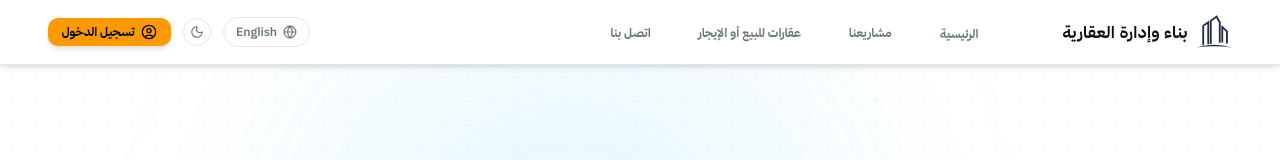
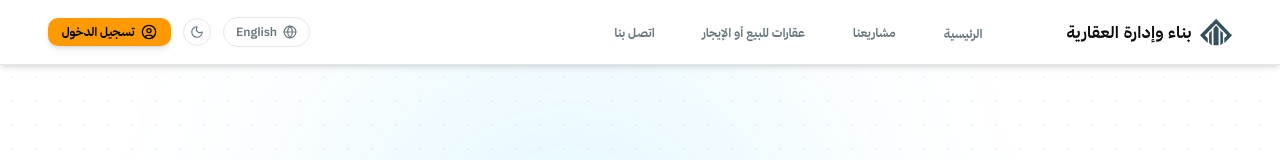
Before and after one commit to az2oo1/bina-and-edarah, a React (Vite) app: page / in a window 1280 px wide. Shown: the top 160 px of the page. Built offline with nearby package versions, Linux system fonts and the light colour scheme; no server answers.

Commit message:
logo implmentation

```diff
--- a/server.ts
+++ b/server.ts
@@ -5,6 +5,7 @@ import nodemailer from "nodemailer";
 import { createServer as createViteServer } from "vite";
 import { prisma } from "./src/lib/db.js";
 import { fetchTechHubProperties, fetchTechHubContracts } from "./src/lib/techhub.js";
+import { emailLogoSvg } from "./src/lib/logo.js";
 import fs from "fs";
 import csvParser from "csv-parser";
 import { Readable } from "stream";
@@ -118,9 +119,7 @@ async function sendCallbackEmailNotification(req?: any) {
     const formattedFrom = from.includes("<") ? from : `"بناء وإدارة العقارية | Benaa & Edara" <${from}>`;
     const fromDomain = from.includes('@') ? from.split('@')[1].trim().replace('>', '') : 'benaa-edara.com';
 
-    const logoHtml = settings?.logoUrl
-      ? `<img src="${siteUrl}/settings-logo.png" alt="بناء وإدارة العقارية | Benaa & Edara" style="max-height: 55px; width: auto; display: block; margin: 0 auto;" />`
-      : `<span style="font-size: 22px; font-weight: 800; color: #111827; font-family: 'Cairo', sans-serif; display: block; text-align: center; letter-spacing: -0.5px;">بناء وإدارة <span style="color: #D4AF37;">|</span> Benaa & Edara</span>`;
+    const logoHtml = emailLogoSvg();
 
     const emailSubject = "طلب جديد على المنصة / New Request on Platform";
     const htmlContent = `
@@ -295,9 +294,7 @@ async function sendReplyEmailNotification(callbackRequest: any, replyText: strin
       ? `Re: رد على طلبك / Reply to your request - بناء وإدارة`
       : `رد على طلبك / Reply to your request - بناء وإدارة`;
 
-    const logoHtml = settings?.logoUrl
-      ? `<img src="${siteUrl}/settings-logo.png" alt="بناء وإدارة العقارية | Benaa & Edara" style="max-height: 55px; width: auto; display: block; margin: 0 auto;" />`
-      : `<span style="font-size: 22px; font-weight: 800; color: #111827; font-family: 'Cairo', sans-serif; display: block; text-align: center; letter-spacing: -0.5px;">بناء وإدارة <span style="color: #D4AF37;">|</span> Benaa & Edara</span>`;
+    const logoHtml = emailLogoSvg();
 
     const htmlContent = `
       <!DOCTYPE html>
--- a/src/App.tsx
+++ b/src/App.tsx
@@ -105,13 +105,10 @@ function Navbar() {
         <div className="flex justify-between h-16">
           <div className="flex items-center">
             <Link to="/" className="flex-shrink-0 flex items-center gap-2 mr-12 lg:mr-20 sm:rtl:ml-12 sm:rtl:mr-0 lg:rtl:ml-20 group">
-              {theme === 'dark' ? (
-                <div className="bg-white rounded-lg p-1 shadow-md flex-shrink-0">
-                  <Logo className="h-8 w-8 text-slate-950" logoUrl={logoUrl} />
-                </div>
-              ) : (
-                <Logo className="h-9 w-9 flex-shrink-0 text-slate-800" logoUrl={logoUrl} />
-              )}
+              <Logo
+                className={`h-8 w-8 flex-shrink-0 ${theme === 'dark' ? 'text-white' : 'text-[#34505e]'}`}
+                logoUrl={logoUrl}
+              />
               <span className="font-bold text-base text-foreground tracking-wide hidden md:block">{t('hero.title')}</span>
             </Link>
             <div className="hidden sm:flex items-center gap-6 lg:gap-10">
@@ -311,13 +308,10 @@ function Footer() {
           <div className="flex flex-col md:flex-row justify-between items-center gap-4">
             {/* Logo & Name */}
             <div className="flex items-center gap-2">
-              {theme === 'dark' ? (
-                <div className="bg-white rounded-lg p-1 shadow-md">
-                  <Logo className="h-6 w-6 text-slate-950" logoUrl={logoUrl} />
-                </div>
-              ) : (
-                <Logo className="h-7 w-7 text-slate-800" logoUrl={logoUrl} />
-              )}
+              <Logo
+                className={`h-6 w-6 flex-shrink-0 ${theme === 'dark' ? 'text-white' : 'text-[#34505e]'}`}
+                logoUrl={logoUrl}
+              />
               <span className="font-bold text-foreground text-xs select-none">{language === 'ar' ? 'شركة بناء وإدارة العقارية' : 'Benaa & Edara'}</span>
             </div>
 
--- a/src/components/Logo.tsx
+++ b/src/components/Logo.tsx
@@ -1,4 +1,5 @@
 import React from 'react';
+import { LOGO_SVG } from '../lib/logo';
 
 interface LogoProps {
   className?: string;
@@ -17,23 +18,12 @@ export function Logo({ className = "w-12 h-12", logoUrl }: LogoProps) {
     );
   }
 
+  // Brand SVG (currentColor) — fills its container and follows the text color,
+  // so it can be tinted (e.g. white in dark mode) via a text-color utility class.
   return (
-    <svg
-      viewBox="0 0 100 100"
-      xmlns="http://www.w3.org/2000/svg"
-      className={className}
-    >
-      <path d="M 1,93 Q 50,78 99,93 Q 50,86 1,93 Z" fill="currentColor" />
-      <g stroke="currentColor" strokeWidth="5" strokeLinejoin="miter" strokeLinecap="butt" fill="none">
-        {/* Left Building */}
-        <path d="M 20,86.5 V 33 L 34,23 V 84" />
-
-        {/* Middle Building */}
-        <path d="M 41,83 V 19 L 57,7 L 66,23 V 80" />
-
-        {/* Right Building */}
-        <path d="M 73,79 V 36 L 86,48 V 82" />
-      </g>
-    </svg>
+    <span
+      className={`${className} [&>svg]:w-full [&>svg]:h-full`}
+      dangerouslySetInnerHTML={{ __html: LOGO_SVG }}
+    />
   );
 }
--- /dev/null
+++ b/src/lib/logo.ts
@@ -0,0 +1,24 @@
+// Single source of truth for the Benaa & Edara brand logo.
+// The SVG uses `fill="currentColor"` so it can be themed (e.g. white in dark mode
+// on the site). For emails, replace `currentColor` with the brand color before inlining.
+
+export const LOGO_BRAND_COLOR = "#34505e";
+
+export const LOGO_SVG = `<svg xmlns="http://www.w3.org/2000/svg" viewBox="0 0 600 497" fill="currentColor" role="img" aria-label="Benaa & Edara">
+  <path d="M216.70 496.61 c-0.21 -0.32 -3.05 -2.79 -6.38 -5.52 -3.32 -2.73 -11.79 -9.75 -18.80 -15.64 -7.02 -5.89 -14.52 -12.11 -16.71 -13.88 l-3.91 -3.16 0 -95.41 0 -95.46 9.27 -9.64 c5.04 -5.30 15.70 -16.34 23.63 -24.59 7.88 -8.25 14.84 -15.05 15.38 -15.16 1.02 -0.16 1.02 2.89 1.02 139.39 l0 139.61 -1.55 0 c-0.91 0 -1.77 -0.27 -1.93 -0.54z"/>
+  <path d="M253.39 339.75 l0 -157.39 7.66 -9.43 c17.68 -21.86 39.21 -47.57 39.80 -47.57 0.38 0 2.52 2.36 4.88 5.20 2.30 2.89 8.14 10.02 12.96 15.91 4.82 5.84 13.45 16.45 19.13 23.46 l10.39 12.80 0 157.23 0 157.18 -47.41 0 -47.41 0 0 -157.39z"/>
+  <path d="M381.96 357.59 c0 -112.18 0.11 -139.55 0.70 -139.55 0.59 0 11.73 11.41 40.71 41.68 l7.34 7.61 0 95.57 0 95.57 -13.77 11.52 c-7.61 6.32 -18.05 15 -23.20 19.34 -6.05 5.04 -9.75 7.82 -10.55 7.82 l-1.23 0 0 -139.55z"/>
+  <path d="M124.61 435.70 c-11.46 -11.73 -26.30 -26.84 -32.95 -33.64 -6.70 -6.75 -21.43 -21.86 -32.73 -33.48 -11.36 -11.63 -28.82 -29.52 -38.84 -39.80 -10.02 -10.23 -18.32 -18.86 -18.38 -19.13 -0.11 -0.32 5.57 -6.38 12.59 -13.55 7.02 -7.13 27 -27.54 44.36 -45.38 17.41 -17.84 42.11 -43.13 54.91 -56.25 43.34 -44.36 63.43 -64.98 92.14 -94.55 15.75 -16.18 33.54 -34.50 39.59 -40.71 6.11 -6.16 15.59 -15.96 21.21 -21.70 5.57 -5.73 14.79 -15.16 20.41 -20.89 5.68 -5.73 10.93 -11.25 11.73 -12.16 0.80 -0.96 1.71 -1.77 2.09 -1.77 0.38 0 2.57 1.98 4.93 4.39 5.84 6.11 80.57 82.93 93.16 95.79 5.63 5.73 18.64 19.13 28.93 29.73 10.34 10.61 29.84 30.64 43.39 44.46 26.09 26.68 76.13 77.89 106.93 109.55 10.23 10.45 19.34 19.93 20.30 21.05 l1.77 2.04 -7.18 7.34 c-3.96 4.02 -16.34 16.77 -27.54 28.23 -30.75 31.55 -86.46 88.55 -98.68 100.98 l-10.88 10.98 0 -47.30 0 -47.36 16.23 -16.61 c8.89 -9.11 20.95 -21.54 26.84 -27.54 l10.61 -10.98 -3.11 -3.32 c-1.71 -1.82 -7.23 -7.55 -12.21 -12.70 -5.04 -5.14 -17.95 -18.43 -28.66 -29.46 -10.77 -11.04 -24.86 -25.50 -31.39 -32.14 -6.48 -6.64 -21.96 -22.39 -34.29 -35.09 -12.38 -12.64 -39.32 -40.07 -59.95 -60.91 l-37.45 -37.93 -17.73 17.52 c-9.75 9.70 -24.48 23.95 -32.73 31.77 -22.93 21.64 -35.68 34.50 -119.46 120.54 -16.50 16.93 -32.36 33.27 -35.30 36.32 l-5.36 5.46 5.89 6.05 c3.21 3.27 15.11 15.48 26.46 27.11 11.36 11.57 20.79 21.38 21.05 21.75 0.21 0.43 0.32 21.86 0.27 47.68 l-0.16 46.98 -20.84 -21.38z"/>
+</svg>`;
+
+// Returns the logo as an inline SVG string with an explicit fill color and size,
+// suitable for embedding directly in emails (no external image reference).
+export function emailLogoSvg(width = 66): string {
+  const height = Math.round((width * 497) / 600);
+  return LOGO_SVG
+    .replace("currentColor", LOGO_BRAND_COLOR)
+    .replace(
+      "<svg ",
+      `<svg width="${width}" height="${height}" style="display:block; margin:0 auto;" `
+    );
+}
```
